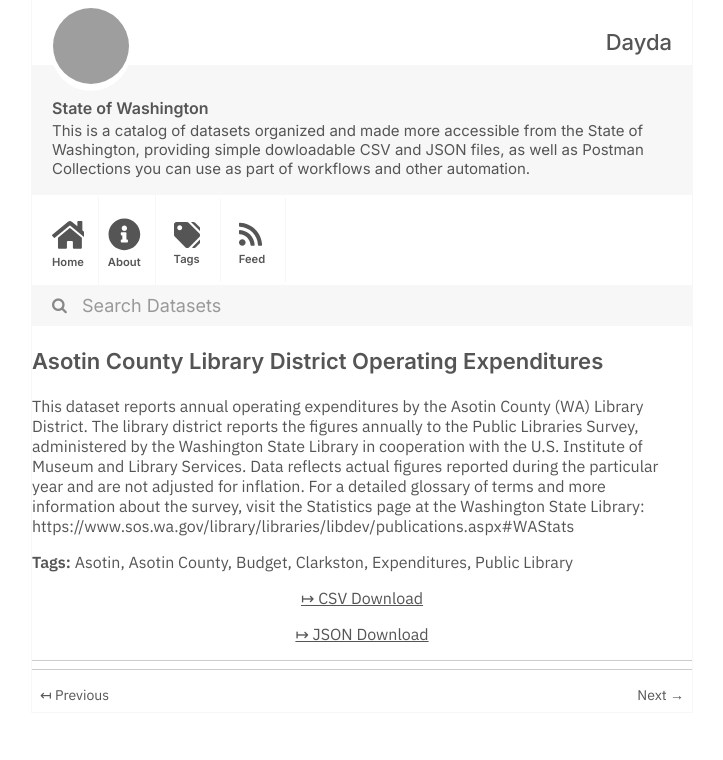
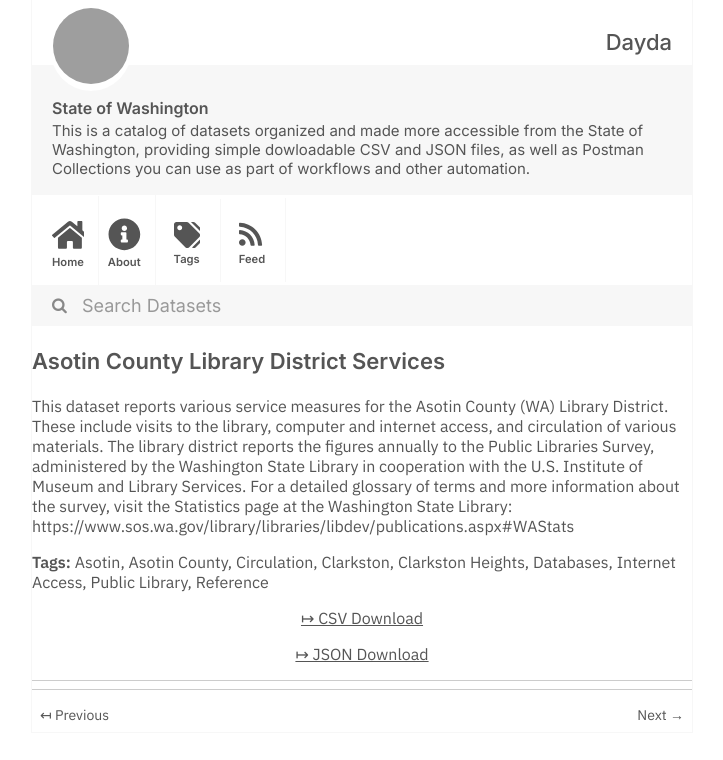
Before and after one commit to dayda-entities/state-of-washington, a Jekyll site: the page built from _posts/2020-11-10-asotin-county-library-district.md, in a window 1280 px wide, cut to the strip 0-760 px from the top of the page. Shown: the whole strip, without its empty margins (278-1001 px from the left). Built offline with Jekyll 4.4.1, drawn with Linux system fonts in a browser that asks for light colours; grey boxes are pictures that could not be loaded.

Commit message:
Publish Data

```diff
--- a/_posts/2020-11-10-asotin-county-library-district.md
+++ b/_posts/2020-11-10-asotin-county-library-district.md
@@ -1,21 +1,24 @@
 ---
-title: Asotin County Library District Operating Expenditures
-created: '2020-11-10T17:21:32.330338'
-modified: '2020-11-10T17:21:32.330345'
+title: Asotin County Library District Services
+created: '2020-11-10T17:20:53.281987'
+modified: '2020-11-10T17:20:53.281999'
 state: active
 type: dataset
 tags:
   - Asotin
   - Asotin County
-  - Budget
+  - Circulation
   - Clarkston
-  - Expenditures
+  - Clarkston Heights
+  - Databases
+  - Internet Access
   - Public Library
+  - Reference
 groups:
   - Local Government
-csv_url: 'https://data.wa.gov/api/views/uqtn-uip2/rows.csv?accessType=DOWNLOAD'
-json_url: 'https://data.wa.gov/api/views/uqtn-uip2/rows.json?accessType=DOWNLOAD'
+csv_url: 'https://data.wa.gov/api/views/j8pm-xq6k/rows.csv?accessType=DOWNLOAD'
+json_url: 'https://data.wa.gov/api/views/j8pm-xq6k/rows.json?accessType=DOWNLOAD'
 layout: post
 
 ---
-This dataset reports annual operating expenditures by the Asotin County (WA) Library District. The library district reports the figures annually to the Public Libraries Survey, administered by the Washington State Library in cooperation with the U.S. Institute of Museum and Library Services. Data reflects actual figures reported during the particular year and are not adjusted for inflation. For a detailed glossary of terms and more information about the survey, visit the Statistics page at the Washington State Library: https://www.sos.wa.gov/library/libraries/libdev/publications.aspx#WAStats
+This dataset reports various service measures for the Asotin County (WA) Library District. These include visits to the library, computer and internet access, and circulation of various materials. The library district reports the figures annually to the Public Libraries Survey, administered by the Washington State Library in cooperation with the U.S. Institute of Museum and Library Services. For a detailed glossary of terms and more information about the survey, visit the Statistics page at the Washington State Library: https://www.sos.wa.gov/library/libraries/libdev/publications.aspx#WAStats
```
